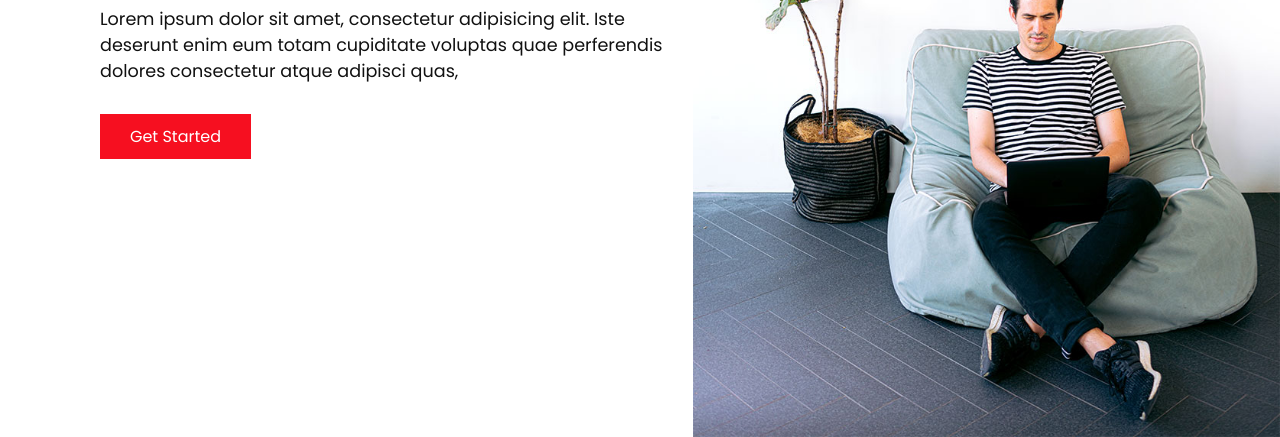
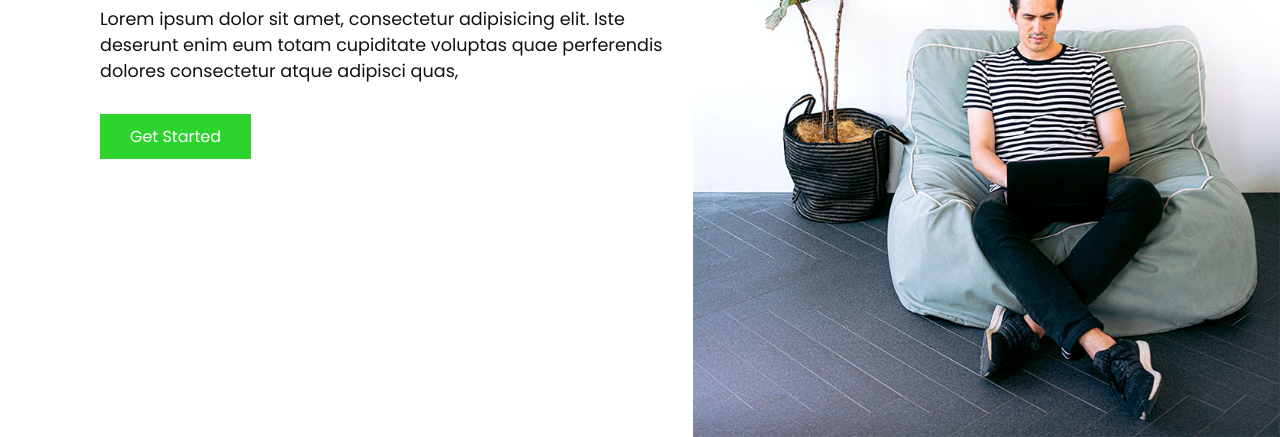
Before and after one commit to dorothymuhonja/creative-agency-website, a plain HTML site: page index.html in a window 1280 px wide. Shown: the part 363-800 px from the top of the page. Drawn offline with Linux system fonts and the light colour scheme.

Commit message:
change color

```diff
--- a/css/style.css
+++ b/css/style.css
@@ -1,8 +1,8 @@
 @import url('https://fonts.googleapis.com/css2?family=DM+Sans:wght@400;500;700&family=Inter:wght@400;600;700&family=Orbitron&family=Poppins:wght@400;500;600;700&display=swap');
 
 :root {
-    --primary-color: #f60f20;
-    --secondary-color: #1b206e;
+    --primary-color: #2ed42e;
+    --secondary-color: #5e135e;
 }
 
 /* global */
```
